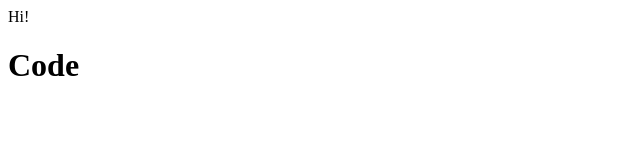
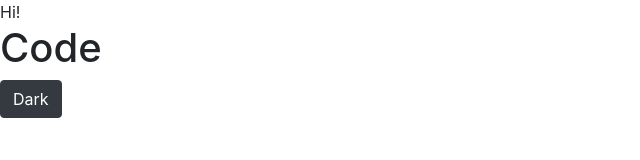
Before and after one commit to WalnutCode/assignment-1, a plain HTML site: page index.html in a window 1280 px wide. Shown: the whole page, without its empty margins (0-640 px from the left). Drawn offline with nearby package versions, Linux system fonts and the light colour scheme.

Commit message:
adding button

```diff
--- a/index.html
+++ b/index.html
@@ -3,14 +3,16 @@
 <head>
     <meta charset="utf-8" />
     <meta http-equiv="X-UA-Compatible" content="IE=edge">
-    <title>Page Title</title>
+    <title>assingment-1</title>
     <meta name="viewport" content="width=device-width, initial-scale=1">
+    <link rel="stylesheet" href="https://maxcdn.bootstrapcdn.com/bootstrap/4.0.0/css/bootstrap.min.css" integrity="sha384-Gn5384xqQ1aoWXA+058RXPxPg6fy4IWvTNh0E263XmFcJlSAwiGgFAW/dAiS6JXm" crossorigin="anonymous">
     <link rel="stylesheet" type="text/css" media="screen" href="style.css" />
     <script src="app.js"></script>
 </head>
 <body>
    <div>Hi!</div>
    <h1>Code</h1>
+   <button type="button" class="btn btn-dark">Dark</button>
 
 </body>
 </html>
```
